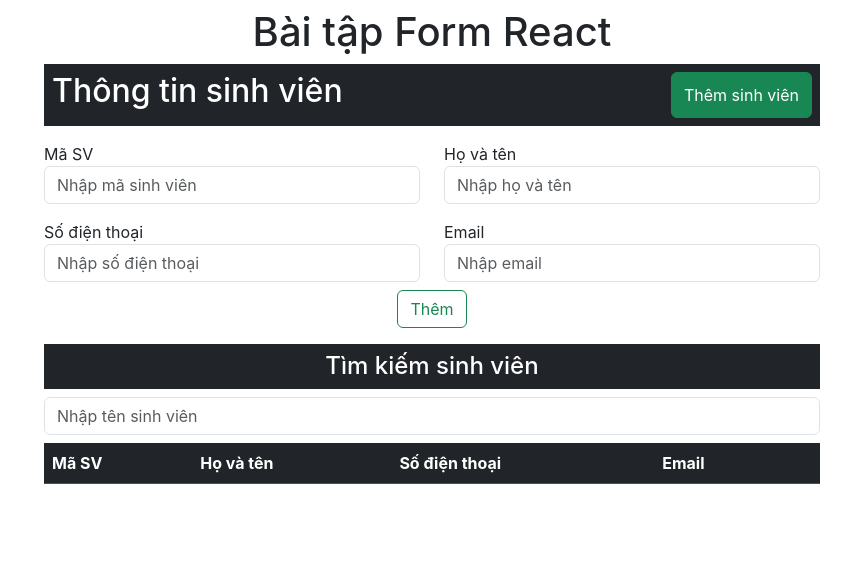
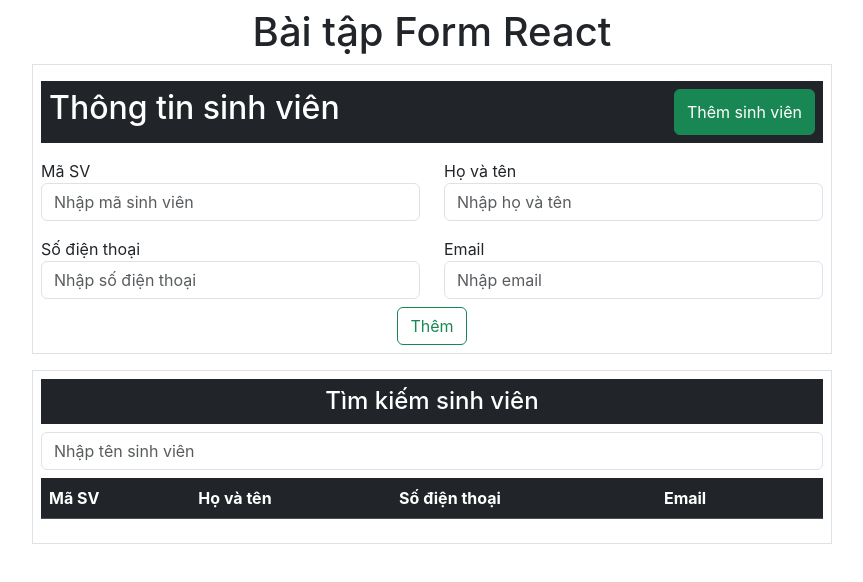
Before and after one commit to RB-Khang/Baitap-ReactForm-VinhKhang, a React (Create React App) app: page / in a window 1280 px wide. Shown: the top 582 px of the page, without its empty margins (208-1071 px from the left). Built offline with nearby package versions, Linux system fonts and the light colour scheme.

Commit message:
cap nhat css va sua loi edit

```diff
--- a/src/BTForm/Component/FormInput.jsx
+++ b/src/BTForm/Component/FormInput.jsx
@@ -48,7 +48,7 @@ const FormInput = ({ inputValue, setInputValue,messErr,setMessErr }) => {
     };
 
     return (
-        <div className="container">
+        <div className="container border p-2">
             <div className="mt-2 py-2 px-2 text-white bg-dark d-flex justify-content-between">
                 <h2>Thông tin sinh viên</h2>
                 <button
@@ -88,7 +88,6 @@ const FormInput = ({ inputValue, setInputValue,messErr,setMessErr }) => {
                     let isFlag = false;
                     for (let key in errors) {
                         if (errors[key]) {
-                            console.log(errors[key]);
                             isFlag = true;
                             break;
                         }
--- a/src/BTForm/Component/FormTable.jsx
+++ b/src/BTForm/Component/FormTable.jsx
@@ -7,6 +7,14 @@ const FormTable = (pros) => {
   const dispatch = useDispatch();
   const { studentList } = useSelector((state) => state.BTForm);
 
+  const vietHoa = (string) => {
+    const str = string.toLowerCase().split(' ')
+    const arr = str.map(word => {
+      return word.replace(word.charAt(0), word.charAt(0).toUpperCase())
+    })
+    return arr.join(' ')
+  }
+
   useEffect(() => {
     const valueSearch = document.getElementById("searchInput").value;
     const nameSearch = valueSearch.replace(/\s/g, "").toUpperCase();
@@ -14,7 +22,7 @@ const FormTable = (pros) => {
     setSearchList(search)
   }, [studentList]);
   return (
-    <div className="container mt-3 ">
+    <div className="container mt-3 border p-2 ">
       <div>
         <h4 className="bg-dark text-white text-center p-2">
           Tìm kiếm sinh viên
@@ -49,8 +57,8 @@ const FormTable = (pros) => {
           {(searchList ? searchList : studentList).map((student) => {
             return (
               <tr key={student.id}>
-                <td>{student.id}</td>
-                <td>{student.name}</td>
+                <td className="fw-bold">{student.id}</td>
+                <td>{vietHoa(student.name)}</td>
                 <td>{student.phone}</td>
                 <td>{student.email}</td>
                 <td>
```
